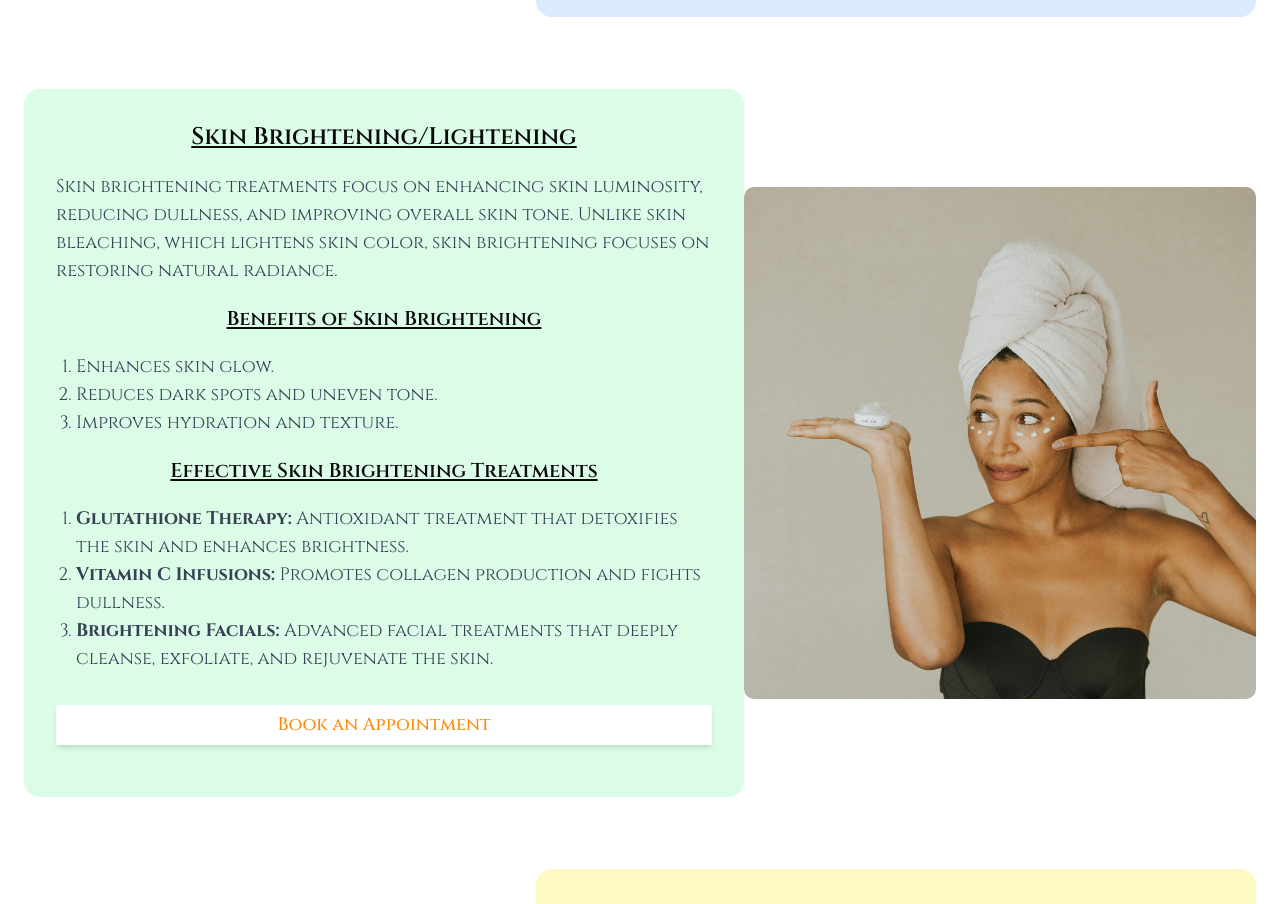
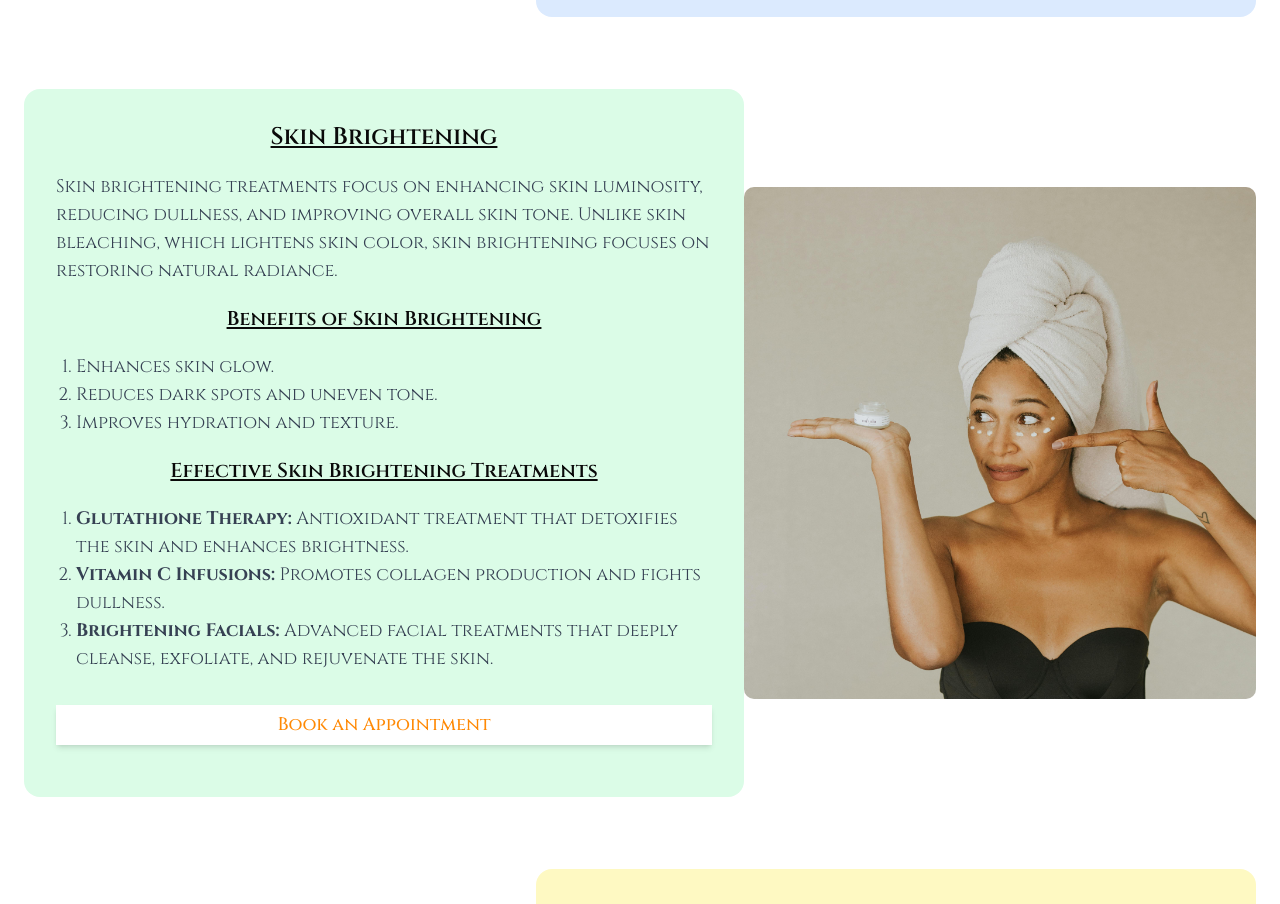
Before and after one commit to avinnya-skin-clinic/avinnya-skin-clinic, a Next.js app: page /skin-rejuvenation in a window 1280 px wide. Shown: the part 1640-2544 px from the top of the page. Built offline with nearby package versions, Linux system fonts and the light colour scheme.

Commit message:
Minor change

```diff
--- a/src/app/skin-rejuvenation/page.tsx
+++ b/src/app/skin-rejuvenation/page.tsx
@@ -116,7 +116,7 @@ const Page = () => {
                     {/* Information Section */}
                     <div className="w-full max-w-4xl h-fit flex flex-col justify-center gap-3 p-8 max-md:w-full bg-green-100 rounded-2xl">
                         <h2 className="text-2xl font-semibold mb-2 underline underline-offset-2 text-center">
-                            Skin Brightening/Lightening
+                            Skin Brightening
                         </h2>
                         <p className="text-lg text-gray-700">
                             Skin brightening treatments focus on enhancing skin luminosity, reducing dullness, and improving overall skin tone. Unlike skin bleaching, which lightens skin color, skin brightening focuses on restoring natural radiance.
```
